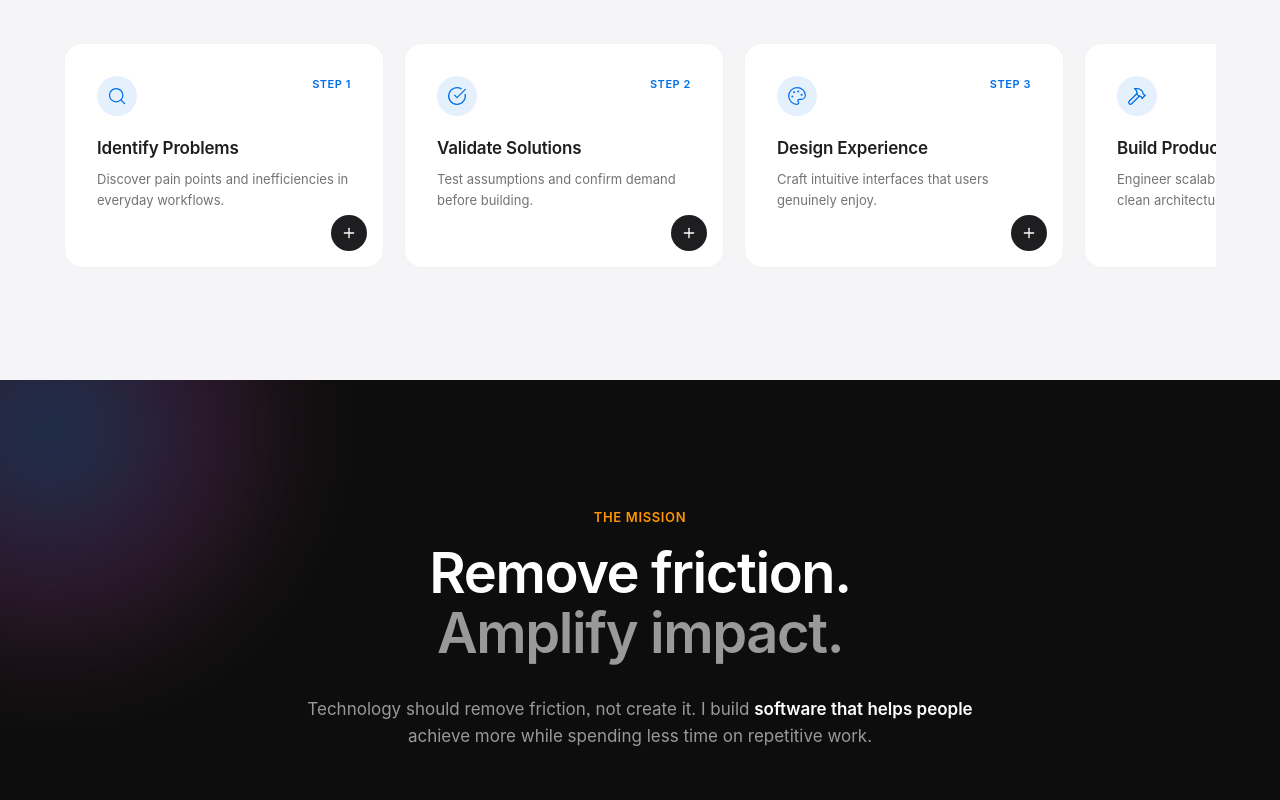
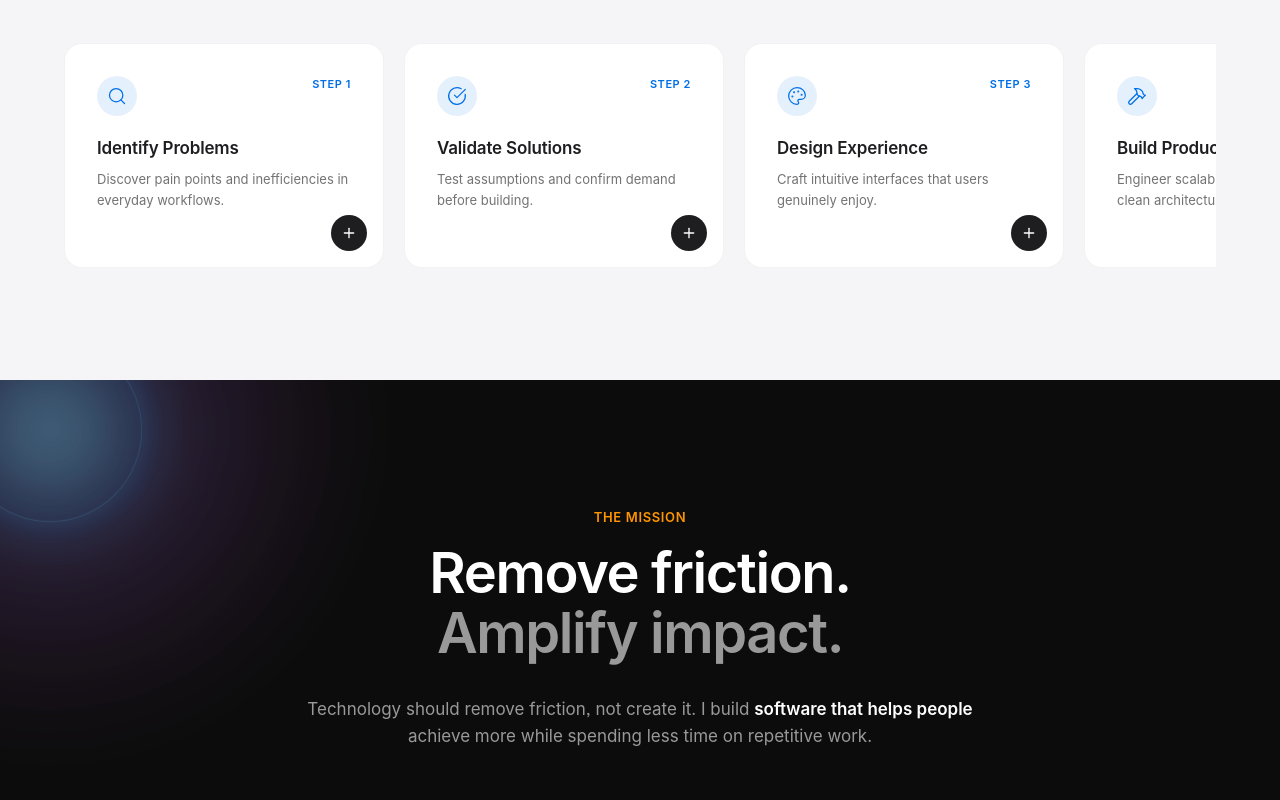
Before and after one commit to sarojsutradharr/sarojsutradharllc, a React (Vite) app: page / in a window 1280 px wide. Shown: the part 2460-3260 px from the top of the page. Built offline with nearby package versions, Linux system fonts and the light colour scheme; a web font is replaced by a local one; what tailwindcss-intersect would draw is missing.

Commit message:
ISSUE: # Issue Upgrade Mission section mouse cursor effect to premium multi-layered glow

```diff
--- a/src/index.css
+++ b/src/index.css
@@ -136,4 +136,45 @@
     -ms-overflow-style: none;
     scrollbar-width: none;
   }
+
+  /* Premium mission glow animations */
+  @keyframes missionMaskBreathe {
+    0%, 100% {
+      mask-size: 100% 100%;
+      -webkit-mask-size: 100% 100%;
+    }
+    50% {
+      mask-size: 110% 110%;
+      -webkit-mask-size: 110% 110%;
+    }
+  }
+
+  @keyframes glowPulse {
+    0%, 100% {
+      opacity: 0.6;
+      transform: translate(-50%, -50%) scale(1);
+    }
+    50% {
+      opacity: 0.9;
+      transform: translate(-50%, -50%) scale(1.08);
+    }
+  }
+
+  @keyframes glowRotate {
+    0% {
+      transform: translate(-50%, -50%) rotate(0deg);
+    }
+    100% {
+      transform: translate(-50%, -50%) rotate(360deg);
+    }
+  }
+
+  @keyframes shimmer {
+    0% {
+      background-position: -200% center;
+    }
+    100% {
+      background-position: 200% center;
+    }
+  }
 }
--- a/src/pages/Home.tsx
+++ b/src/pages/Home.tsx
@@ -155,6 +155,9 @@ export default function Home() {
   const scrollContainerRef = React.useRef<HTMLDivElement>(null);
   const missionRef = React.useRef<HTMLDivElement>(null);
   const glowRef = React.useRef<HTMLDivElement>(null);
+  const glowRef2 = React.useRef<HTMLDivElement>(null);
+  const glowRef3 = React.useRef<HTMLDivElement>(null);
+  const auraRef = React.useRef<HTMLDivElement>(null);
   const missionBgRef = React.useRef<HTMLDivElement>(null);
   const mousePos = React.useRef({ x: 50, y: 50 });
   const targetPos = React.useRef({ x: 50, y: 50 });
@@ -177,23 +180,53 @@ export default function Home() {
     }
   };
 
-  // Ultra-smooth glowing orb + background mask follow via requestAnimationFrame
+  // Premium multi-layered glow + background mask follow via requestAnimationFrame
   useEffect(() => {
     let running = true;
+    let time = 0;
     const animate = () => {
       if (!running) return;
-      mousePos.current.x += (targetPos.current.x - mousePos.current.x) * 0.08;
-      mousePos.current.y += (targetPos.current.y - mousePos.current.y) * 0.08;
+      time += 0.016;
+      const lerp = 0.06;
+      mousePos.current.x += (targetPos.current.x - mousePos.current.x) * lerp;
+      mousePos.current.y += (targetPos.current.y - mousePos.current.y) * lerp;
+
+      const mx = mousePos.current.x;
+      const my = mousePos.current.y;
+
+      // Primary large soft glow
       if (glowRef.current) {
-        glowRef.current.style.transform = `translate(${mousePos.current.x}px, ${mousePos.current.y}px) translate(-50%, -50%)`;
+        const breathe = 1 + Math.sin(time * 1.5) * 0.06;
+        glowRef.current.style.transform = `translate(${mx}px, ${my}px) translate(-50%, -50%) scale(${breathe})`;
       }
+      // Secondary tighter blue glow
+      if (glowRef2.current) {
+        const lagX = mx + (targetPos.current.x - mx) * 0.3;
+        const lagY = my + (targetPos.current.y - my) * 0.3;
+        glowRef2.current.style.transform = `translate(${lagX}px, ${lagY}px) translate(-50%, -50%)`;
+      }
+      // Tertiary ambient warm glow
+      if (glowRef3.current) {
+        const lagX = mx - (targetPos.current.x - mx) * 0.2;
+        const lagY = my - (targetPos.current.y - my) * 0.2;
+        const breathe = 1 + Math.cos(time * 1.2) * 0.1;
+        glowRef3.current.style.transform = `translate(${lagX}px, ${lagY}px) translate(-50%, -50%) scale(${breathe})`;
+      }
+      // Aura ring
+      if (auraRef.current) {
+        const breathe = 1 + Math.sin(time * 2) * 0.04;
+        auraRef.current.style.transform = `translate(${mx}px, ${my}px) translate(-50%, -50%) scale(${breathe})`;
+      }
+      // Background mask reveal
       if (missionBgRef.current) {
-        const mx = Math.round(mousePos.current.x);
-        const my = Math.round(mousePos.current.y);
-        const mask = `radial-gradient(circle 300px at ${mx}px ${my}px, black 0%, transparent 75%)`;
+        const rmx = Math.round(mx);
+        const rmy = Math.round(my);
+        const pulse = 360 + Math.sin(time * 2) * 40;
+        const mask = `radial-gradient(circle ${pulse}px at ${rmx}px ${rmy}px, black 0%, transparent 80%)`;
         missionBgRef.current.style.maskImage = mask;
         missionBgRef.current.style.webkitMaskImage = mask;
       }
+
       rafId.current = requestAnimationFrame(animate);
     };
     rafId.current = requestAnimationFrame(animate);
@@ -463,13 +496,13 @@ export default function Home() {
         </Dialog>
       </section>
 
-      {/* Mission Section — Apple-style dark card with mouse-reveal background */}
+      {/* Mission Section — Premium mouse-reveal background with multi-layered glow */}
       <section
         ref={missionRef}
         className="relative py-24 md:py-32 overflow-hidden bg-[#0d0d0d]"
         onMouseMove={handleMissionMouseMove}
       >
-        {/* Background coding image — revealed by radial mask following mouse */}
+        {/* Background coding image — revealed by breathing radial mask following mouse */}
         <div
           ref={missionBgRef}
           className="absolute inset-0 z-0 pointer-events-none"
@@ -477,27 +510,71 @@ export default function Home() {
             backgroundImage: 'url(https://miaoda-conversation-file.s3cdn.medo.dev/user-cawzjr40f9xc/app-cbcy2gncy0ox/20260614/codgggg).png)',
             backgroundSize: 'cover',
             backgroundPosition: 'center',
-            opacity: 0.45,
-            maskImage: 'radial-gradient(circle 320px at 50% 50%, black 0%, transparent 75%)',
-            WebkitMaskImage: 'radial-gradient(circle 320px at 50% 50%, black 0%, transparent 75%)',
+            opacity: 0.5,
+            maskImage: 'radial-gradient(circle 360px at 50% 50%, black 0%, transparent 85%)',
+            WebkitMaskImage: 'radial-gradient(circle 360px at 50% 50%, black 0%, transparent 85%)',
           }}
         />
-        {/* Dark overlay for readability */}
-        <div className="absolute inset-0 z-[1] bg-[#0d0d0d]/65 pointer-events-none" />
-        {/* Glowing orb that follows cursor with rAF smoothness */}
+        {/* Deep dark overlay for readability */}
+        <div className="absolute inset-0 z-[1] bg-[#0d0d0d]/60 pointer-events-none" />
+
+        {/* Premium multi-layered glow system */}
+        {/* Layer 1: Large ambient blue-purple glow */}
         <div
           ref={glowRef}
           className="pointer-events-none absolute top-0 left-0 z-[2]"
           style={{
-            width: 500,
-            height: 500,
+            width: 600,
+            height: 600,
             borderRadius: '50%',
-            background: 'radial-gradient(circle, rgba(41,151,255,0.28) 0%, rgba(191,90,242,0.18) 35%, rgba(255,55,95,0.06) 70%, transparent 100%)',
-            filter: 'blur(40px)',
+            background: 'radial-gradient(circle, rgba(41,151,255,0.22) 0%, rgba(120,80,255,0.14) 30%, rgba(191,90,242,0.08) 55%, transparent 75%)',
+            filter: 'blur(50px)',
             mixBlendMode: 'screen',
             willChange: 'transform',
           }}
         />
+        {/* Layer 2: Tighter cyan-white core glow */}
+        <div
+          ref={glowRef2}
+          className="pointer-events-none absolute top-0 left-0 z-[3]"
+          style={{
+            width: 280,
+            height: 280,
+            borderRadius: '50%',
+            background: 'radial-gradient(circle, rgba(100,210,255,0.35) 0%, rgba(41,151,255,0.18) 40%, transparent 70%)',
+            filter: 'blur(24px)',
+            mixBlendMode: 'screen',
+            willChange: 'transform',
+          }}
+        />
+        {/* Layer 3: Warm ambient offset glow */}
+        <div
+          ref={glowRef3}
+          className="pointer-events-none absolute top-0 left-0 z-[2]"
+          style={{
+            width: 450,
+            height: 450,
+            borderRadius: '50%',
+            background: 'radial-gradient(circle, rgba(255,149,0,0.10) 0%, rgba(255,100,50,0.06) 40%, transparent 70%)',
+            filter: 'blur(60px)',
+            mixBlendMode: 'screen',
+            willChange: 'transform',
+          }}
+        />
+        {/* Layer 4: Subtle aura ring */}
+        <div
+          ref={auraRef}
+          className="pointer-events-none absolute top-0 left-0 z-[3]"
+          style={{
+            width: 180,
+            height: 180,
+            borderRadius: '50%',
+            border: '1px solid rgba(100,210,255,0.15)',
+            boxShadow: '0 0 30px rgba(41,151,255,0.10), inset 0 0 30px rgba(41,151,255,0.05)',
+            willChange: 'transform',
+          }}
+        />
+
         <div className="max-w-[980px] mx-auto px-6 text-center relative z-10">
           <ScrollReveal>
             <p className="text-[13px] font-semibold uppercase tracking-wider text-[#ff9500] mb-4">
```
Also changed, not shown: 1 other file (tests, documents, lock files or other folders).
